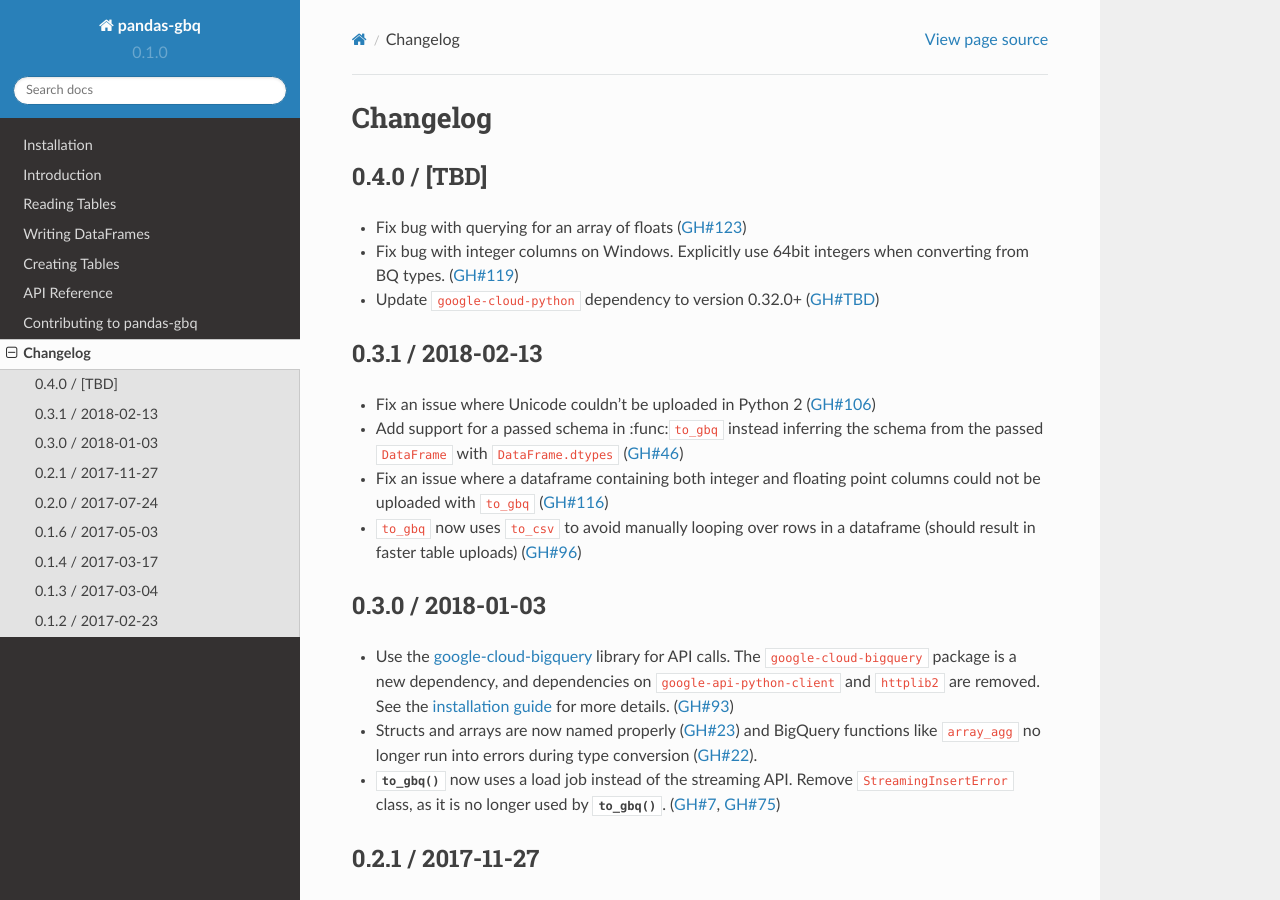
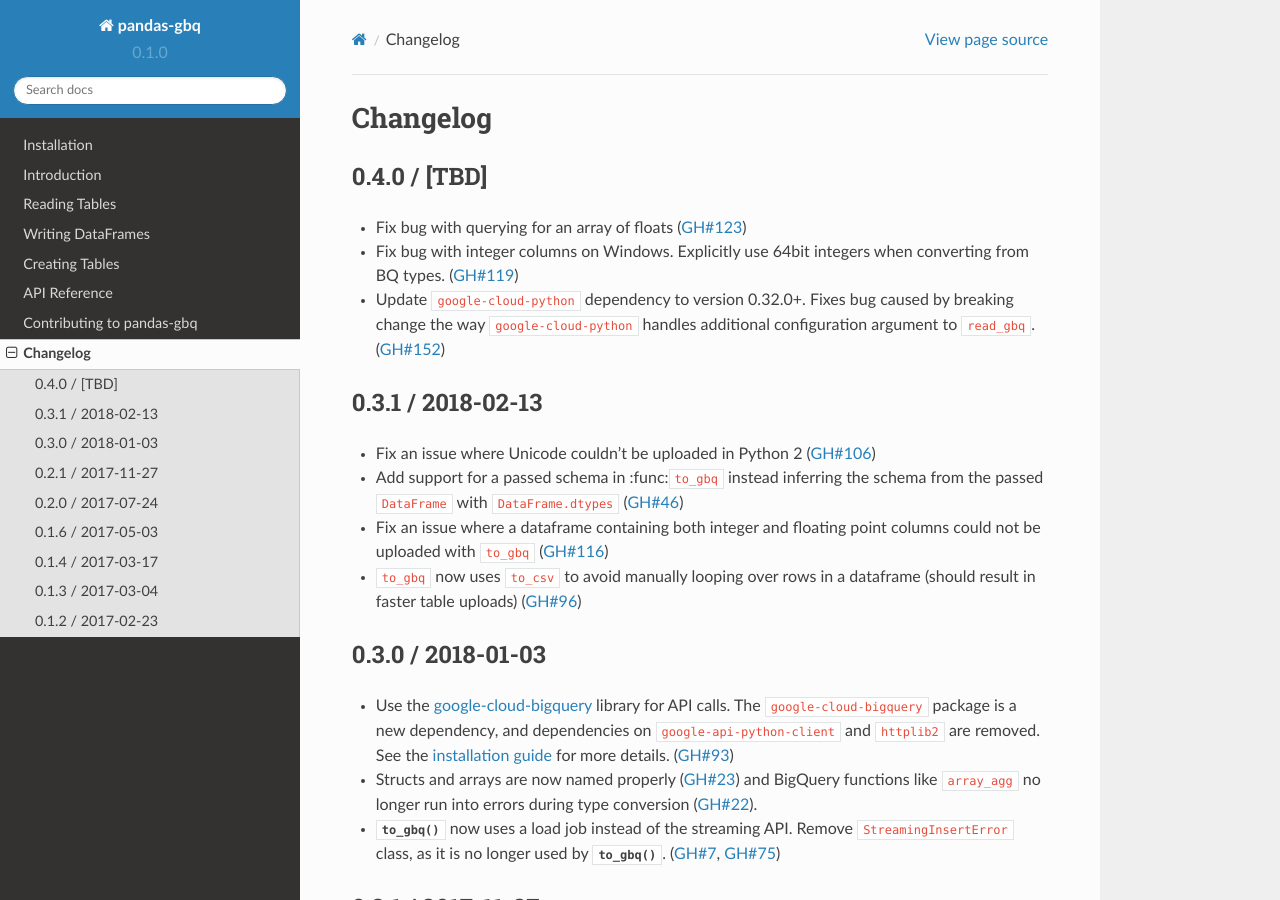
Before and after one commit to googleapis/python-bigquery-pandas, a Sphinx documentation site: the page built from docs/source/changelog.rst, in a window 1280 px wide and 900 px high. Built offline with Sphinx 7.4.7 and the Read the Docs theme 2.0.0, drawn with Linux system fonts in a browser that asks for light colours.

Commit message:
DOC: Changelog to indicate reason for deps upgrade.

```diff
--- a/docs/source/changelog.rst
+++ b/docs/source/changelog.rst
@@ -5,7 +5,7 @@
 ------------------
 - Fix bug with querying for an array of floats (:issue:`123`)
 - Fix bug with integer columns on Windows. Explicitly use 64bit integers when converting from BQ types. (:issue:`119`)
-- Update ``google-cloud-python`` dependency to version 0.32.0+ (:issue:`TBD`)
+- Update ``google-cloud-python`` dependency to version 0.32.0+. Fixes bug caused by breaking change the way ``google-cloud-python`` handles additional configuration argument to ``read_gbq``. (:issue:`152`)
 
 0.3.1 / 2018-02-13
 ------------------
```
